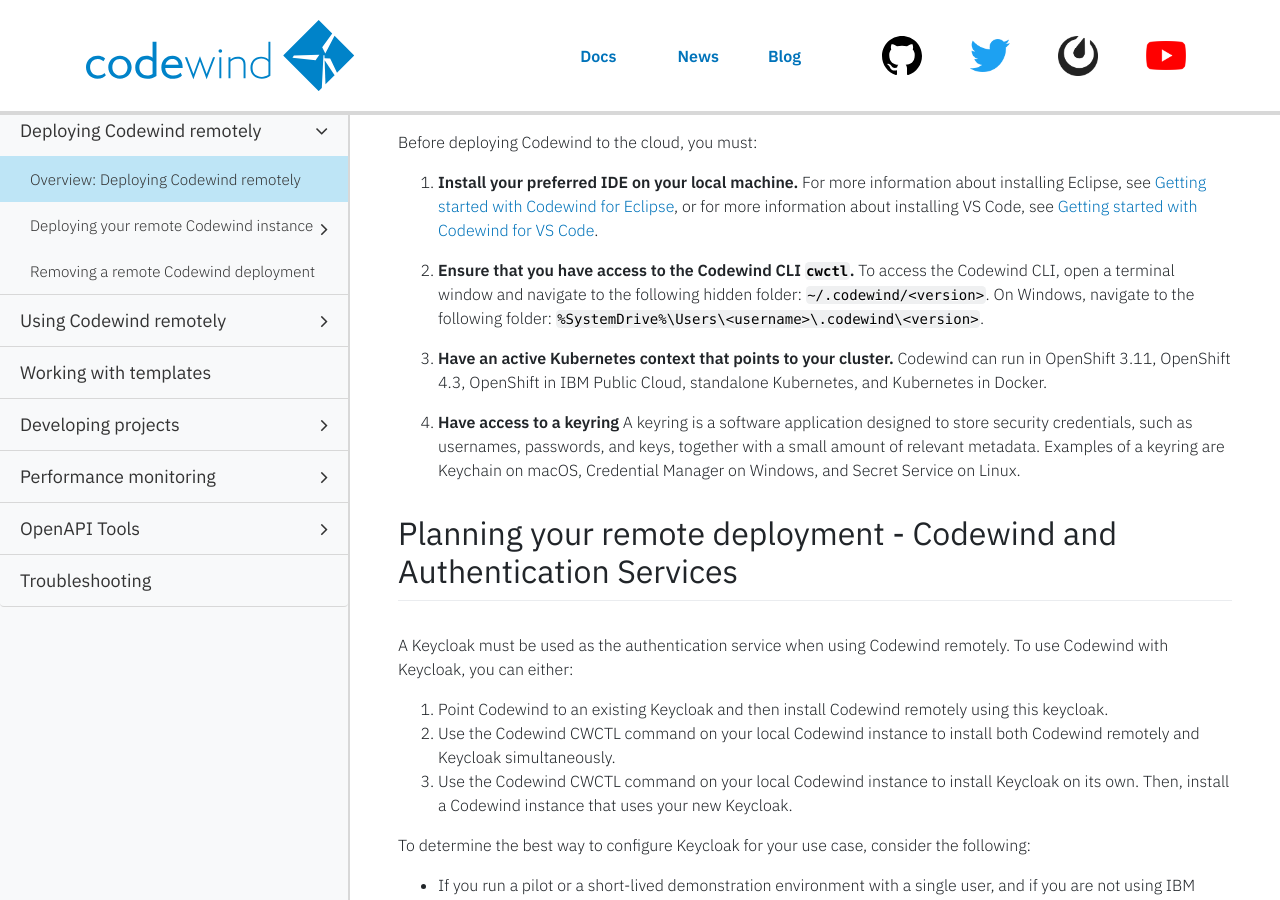
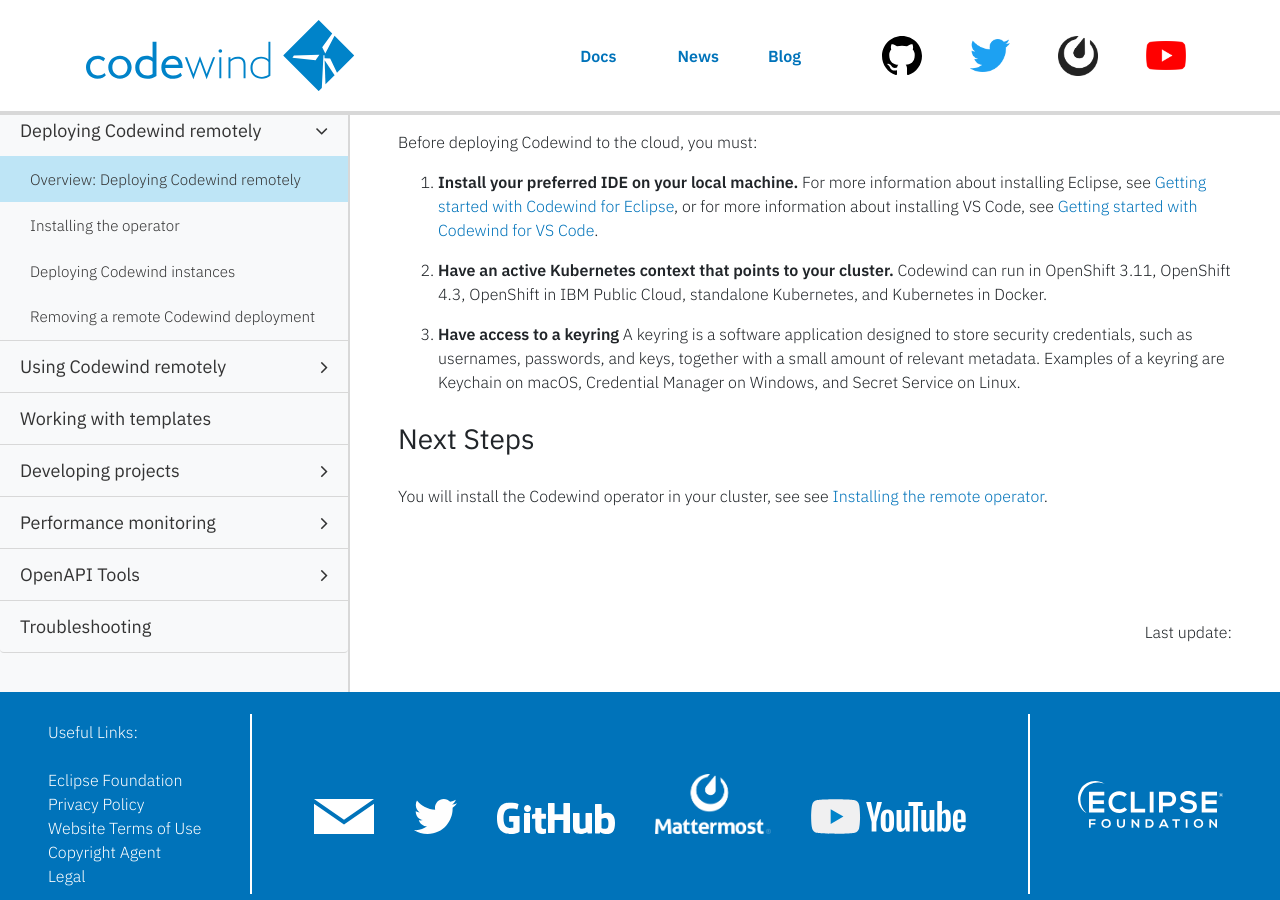
Before and after one commit to eclipse-archived/codewind-docs, a Jekyll site: the page built from docs/_documentations/remote-overview.md, in a window 1280 px wide and 900 px high, scrolled down 680 px. Built offline with Jekyll 4.4.1, drawn with Linux system fonts in a browser that asks for light colours; nearby versions of some CDN libraries; comment, search, counter and statistics services are not loaded; some of the changed text lies outside the part shown.

Commit message:
First draft new remote
Signed-off-by: micgibso <MICGIBSO@uk.ibm.com>

```diff
--- a/docs/_documentations/remote-overview.md
+++ b/docs/_documentations/remote-overview.md
@@ -18,10 +18,10 @@ To learn how to use Codewind once it has been deployed remotely, see [Using Code
 
 You will learn how to deploy Codewind to be used remotely.
 
-After you install your local IDE and configure Codewind for local use, you will use the Codewind CLI to:
+After you install your local IDE and configure Codewind for local use, you will:
 
-1. Deploy Codewind to your cloud
-2. Create additional instances of Codewind on your cloud, as required
+1. Install the Codewind operator in your cloud.
+2. Deploy Codewind instances.
 
 Finally, you will learn how to remove a remote deployment of Codewind.
 
@@ -31,26 +31,10 @@ Before deploying Codewind to the cloud, you must:
 
 1. **Install your preferred IDE on your local machine.** For more information about installing Eclipse, see [Getting started with Codewind for Eclipse](eclipse-getting-started.html), or for more information about installing VS Code, see [Getting started with Codewind for VS Code](vsc-getting-started.html).
 
-2. **Ensure that you have access to the Codewind CLI `cwctl`.** To access the Codewind CLI, open a terminal window and navigate to the following hidden folder: `~/.codewind/<version>`. On Windows, navigate to the following folder: `%SystemDrive%\Users\<username>\.codewind\<version>`.
+2. **Have an active Kubernetes context that points to your cluster.** Codewind can run in OpenShift 3.11, OpenShift 4.3, OpenShift in IBM Public Cloud, standalone Kubernetes, and Kubernetes in Docker.
 
-3. **Have an active Kubernetes context that points to your cluster.** Codewind can run in OpenShift 3.11, OpenShift 4.3, OpenShift in IBM Public Cloud, standalone Kubernetes, and Kubernetes in Docker.
-
-4. **Have access to a keyring** A keyring is a software application designed to store security credentials, such as usernames, passwords, and keys, together with a small amount of relevant metadata. Examples of a keyring are Keychain on macOS, Credential Manager on Windows, and Secret Service on Linux.
-
-## Planning your remote deployment - Codewind and Authentication Services
-
-A Keycloak must be used as the authentication service when using Codewind remotely. To use Codewind with Keycloak, you can either:
-1. Point Codewind to an existing Keycloak and then install Codewind remotely using this keycloak.
-2. Use the Codewind CWCTL command on your local Codewind instance to install both Codewind remotely and Keycloak simultaneously.
-3. Use the Codewind CWCTL command on your local Codewind instance to install Keycloak on its own. Then, install a Codewind instance that uses your new Keycloak.
-
-To determine the best way to configure Keycloak for your use case, consider the following:
-- If you run a pilot or a short-lived demonstration environment with a single user, and if you are not using IBM Public Cloud, you can use the simplest deployment and removal process of deploying Keycloak and Codewind in a single namespace. Use the Codewind `cwctl` command to install both Codewind remotely and Keycloak simultaneously. With this configuration, one authentication server exists per Codewind instance.
-- If you run in production, the best approach to simplify user administration is to install a single Keycloak service that is shared by many Codewind services. For this case, install the authentication services separately from installing Codewind remotely. Use a single keycloak to install multiple Codewind instances remotely.
+3. **Have access to a keyring** A keyring is a software application designed to store security credentials, such as usernames, passwords, and keys, together with a small amount of relevant metadata. Examples of a keyring are Keychain on macOS, Credential Manager on Windows, and Secret Service on Linux.
 
 ### Next Steps
 
-After you decide how you will administer Codewind remotely, choose which installation procedure to follow:
-- To install both the remote Codewind instance and Keycloak simultaneously, see [deploying all-in-one](./remotedeploy-combo.html)
-- To install the remote Codewind instance and Keycloak individually, see [deploying components individually](./remotedeploy-single.html)
-- To install the remote Codewind instance only and pointing to an existing Keycloak, see [deploying with an existing keycloak](./remotedeploy-existingkeycloak.html)
+You will install the Codewind operator in your cluster, see see [Installing the remote operator](remote-installing-the-operator.html).
```
Also changed, not shown: other parts of docs/_documentations/remote-overview.md (+1 -1 lines), docs/_data/docstoc.yml (+5 -9 lines), docs/_documentations/remote-deploying-codewind-instances.md (added, +10 -0 lines), docs/_documentations/remote-installing-the-operator.md (added, +24 -0 lines), docs/_documentations/remote-removing-a-deployment.md (added, +17 -0 lines), docs/_documentations/remote-removing.md (deleted, +0 -102 lines).
